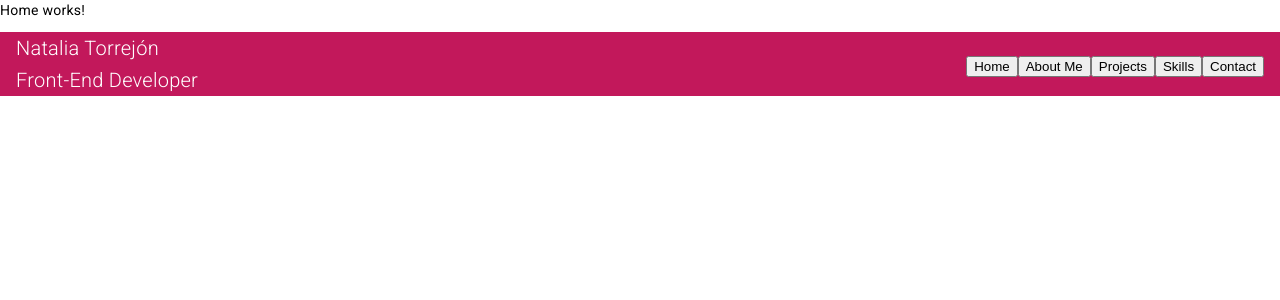
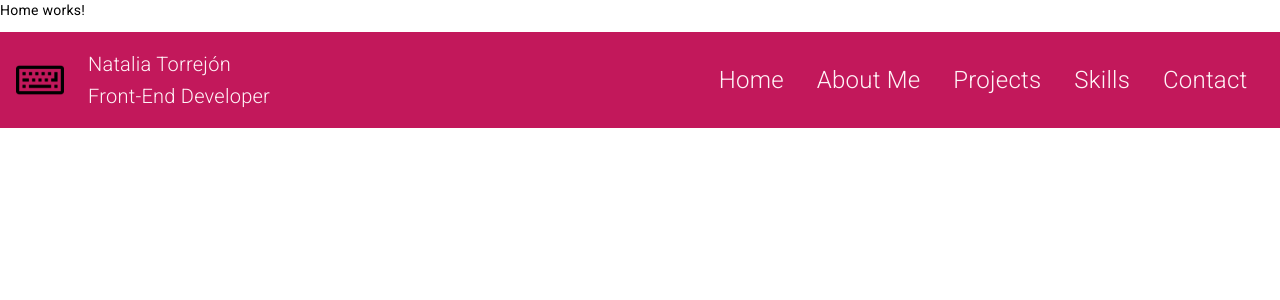
Before and after one commit to Natalia392/Project-portfolio, an Angular app in the folder portfolio/: page / in a window 1280 px wide. Shown: the top 300 px of the page. Built offline with nearby package versions, Linux system fonts and the light colour scheme.

Commit message:
style: add semantic tas to header, and adjust styles

```diff
--- a/portfolio/src/app/components/common/header/header.component.css
+++ b/portfolio/src/app/components/common/header/header.component.css
@@ -1,9 +1,61 @@
 .toolbar {
   display: flex;
   justify-content: space-between;
+  height: 6rem;
+  width: 100%;
 }
 
 .nav-items {
   font-weight: 100;
   margin: 0;
 }
+
+.name-in-nav {
+  display: flex;
+  justify-content: space-evenly;
+  gap: 1.5rem;
+  align-items: center;
+}
+
+.nav-img {
+  margin: 0;
+  display: flex;
+  justify-content: center;
+}
+
+.nav-icon {
+  height: 3rem;
+  width: auto;
+}
+
+li {
+  list-style-type: none;
+}
+
+a {
+  text-decoration: none;
+  color: #FFF3F7;
+}
+
+.nav-buttons {
+  font-size: 1.5rem;
+  font-family: Roboto;
+  font-weight: 100;
+}
+
+.nav-buttons-div {
+  display: flex;
+  justify-content: space-around;
+  align-items: center;
+  flex-wrap: wrap;
+  width: 45%;
+}
+
+/*-------------  HOVER ---------------*/
+.nav-buttons:hover {
+  cursor: pointer;
+}
+
+.name-title:hover {
+  cursor: pointer;
+}
--- a/portfolio/src/app/components/common/header/header.component.html
+++ b/portfolio/src/app/components/common/header/header.component.html
@@ -1,15 +1,22 @@
 <mat-toolbar class="toolbar" color="primary">
-  <div class="name-title">
-    <h2 class="nav-items">Natalia Torrejón</h2>
-    <h2 class="nav-items">Front-End Developer</h2>
-  </div>
-  <div class="nav-buttons-div nav-items">
-    <button class="nav-buttons" routerLink="">Home</button>
-    <button class="nav-buttons" routerLink="/about-me">About Me</button>
-    <button class="nav-buttons" routerLink="/projects">Projects</button>
-    <button class="nav-buttons" routerLink="/skills">Skills</button>
-    <button class="nav-buttons" routerLink="/contact">Contact</button>
-  </div>
+  <nav class="toolbar">
+    <a class="name-in-nav" routerLink="">
+      <figure class="nav-img">
+        <img [src]="keyboardIconSrc" alt="keyboard-icon" class="nav-icon">
+      </figure>
+      <div class="name-title">
+        <h2 class="nav-items">Natalia Torrejón</h2>
+        <h2 class="nav-items">Front-End Developer</h2>
+      </div>
+    </a>
+    <ul class="nav-buttons-div">
+      <li><a class="nav-buttons" routerLink="">Home</a></li>
+      <li><a class="nav-buttons" routerLink="/about-me">About Me</a></li>
+      <li><a class="nav-buttons" routerLink="/projects">Projects</a></li>
+      <li><a class="nav-buttons" routerLink="/skills">Skills</a></li>
+      <li><a class="nav-buttons" routerLink="/contact">Contact</a></li>
+    </ul>
+  </nav>
 </mat-toolbar>
 
 <router-outlet></router-outlet>
--- a/portfolio/src/app/components/common/header/header.component.ts
+++ b/portfolio/src/app/components/common/header/header.component.ts
@@ -9,24 +9,6 @@ import { Router } from '@angular/router';
 export class HeaderComponent {
   constructor(private router: Router) {}
 
-  goHome() {
-    this.router.navigate(['']);
-  }
+  keyboardIconSrc = '../../assets/img/keyboard-icon.png'
 
-  goAbout() {
-    console.log('hola')
-    this.router.navigate(['about-me']);
-  }
-
-  goProjects() {
-    this.router.navigate(['projects']);
-  }
-
-  goSkills() {
-    this.router.navigate(['skills']);
-  }
-
-  goContact() {
-    this.router.navigate(['contact']);
-  }
 }
```
